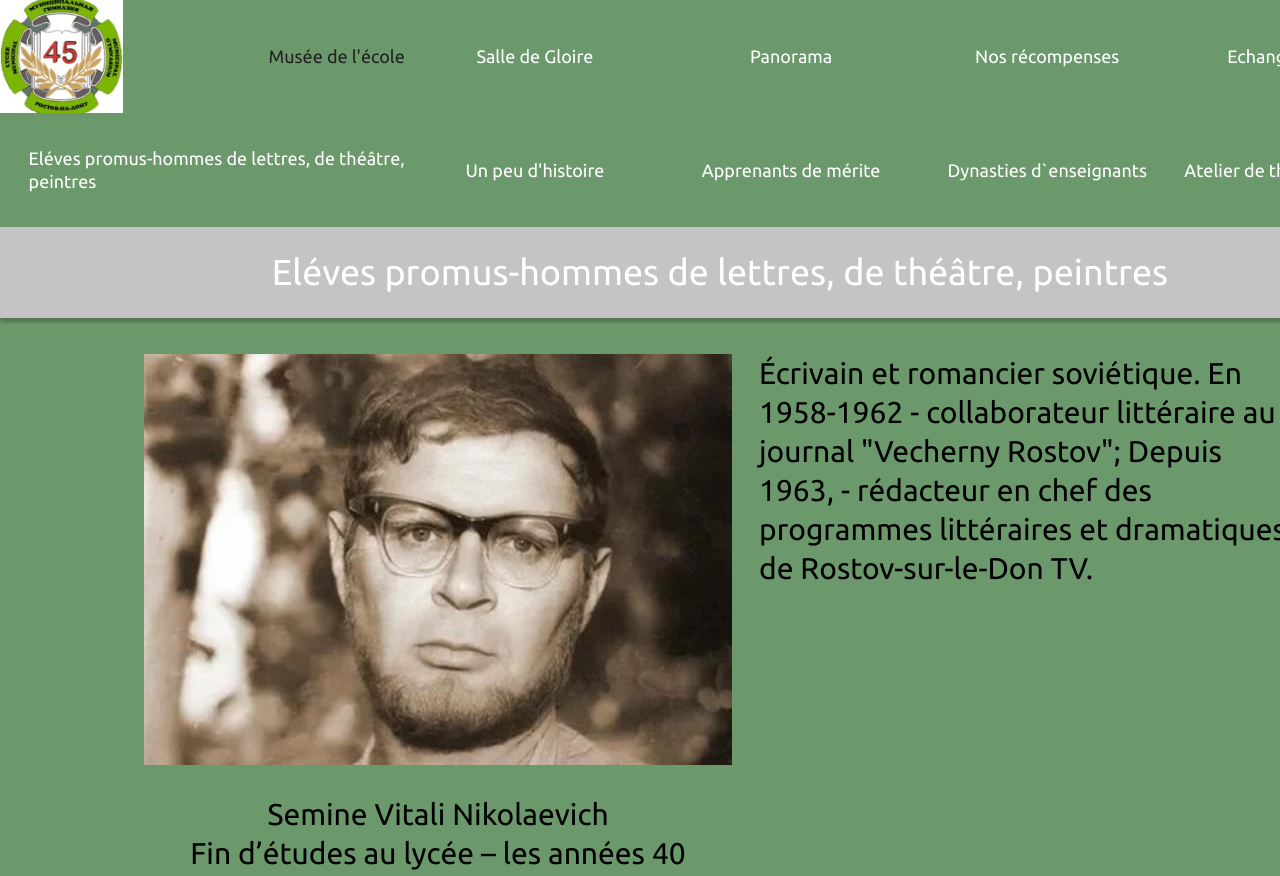
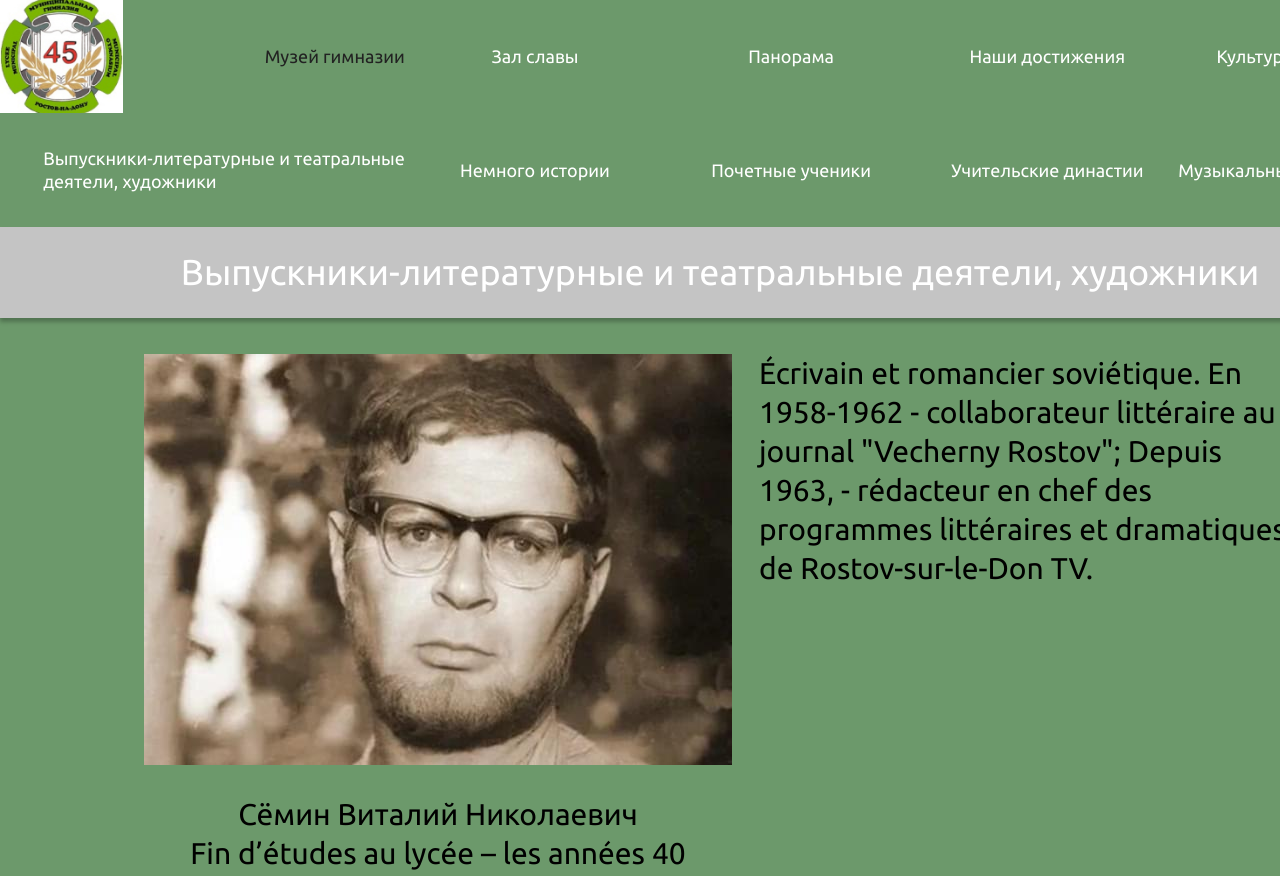
Before and after one commit to unTsar/lycee-project, a website: page app/ru/famous.html in a window 1280 px wide. Shown: the top 876 px of the page. Drawn offline with Linux system fonts and the light colour scheme.

Commit message:
acheivements

```diff
--- a/app/ru/famous.html
+++ b/app/ru/famous.html
@@ -23,30 +23,28 @@
 				<li>
 					<a href="histoire.html">
 						<img src="../images/src/logo.jpg" alt="../images/src/logo.jpg">
-						Musée de l'école</a>
+						Музей гимназии</a>
 				</li>
-				<li><a href="#">Salle de Gloire</a></li>
-				<li><a href="#">Panorama</a></li>
-				<li><a href="#">Nos récompenses</a></li>
-				<li><a href="#">Echanges culturels</a></li>
-				<li class="p">
-					<a href="famous.html">
-						<p>Eléves promus-hommes de lettres, de théâtre,</br> peintres</p>
-					</a>
-				</li>
-				<li><a href="histoire.html">Un peu d'histoire</a></li>
-				<li><a href="#">Apprenants de mérite</a></li>
-				<li><a href="#">Dynasties d`enseignants</a></li>
-				<li><a href="theatre.html">Atelier de théâtre "Trouvére"</a></li>
+				<li><a href="#">Зал славы</a></li>
+				<li><a href="#">Панорама</a></li>
+				<li><a href="acheivement.html">Наши достижения</a></li>
+				<li><a href="#">Культурные обмены</a></li>
+				<li class="p"><a href="famous.html">
+					<p>Выпускники-литературные и театральные <br>деятели, художники</p>
+				</a></li>
+				<li><a href="histoire.html">Немного истории</a></li>
+				<li><a href="#">Почетные ученики</a></li>
+				<li><a href="#">Учительские династии</a></li>
+				<li><a href="theatre.html">Музыкальный театр “Трувер”</a></li>
 			</ul>
 		</nav>
 	</header>
-	<div class="article-head">Eléves promus-hommes de lettres, de théâtre, peintres</div>
+	<div class="article-head">Выпускники-литературные и театральные деятели, художники</div>
 	<article>
 		<div class="item">
 			<div class="cover">
 				<img src="../images/dist/famous/famous1.jpg" alt="../images/dist/famous/famous1.jpg">
-				<p class="name">Seminе Vitali Nikolaevich</br>Fin d’études au lycée – les années 40</p>
+				<p class="name">Сёмин Виталий Николаевич</br>Fin d’études au lycée – les années 40</p>
 			</div>
 			<p class="text">Écrivain et romancier soviétique. En 1958-1962 - collaborateur littéraire au journal "Vecherny Rostov";
 				Depuis 1963, - rédacteur en chef des programmes littéraires et dramatiques de Rostov-sur-le-Don TV.</p>
```
Also changed, not shown: app/ru/acheivement.html (added, +52 -0 lines), app/ru/histoire.html (+1 -1 lines), app/ru/theatre.html (+1 -1 lines), app/styles/sass/acheivement.sass (added, +10 -0 lines), app/css/acheivement.min.css (added), app/images/dist/acheivement1.jpg (added), app/images/dist/acheivement2.jpg (added), app/images/src/acheivement1.jpg (added), app/images/src/acheivement2.jpg (added).
